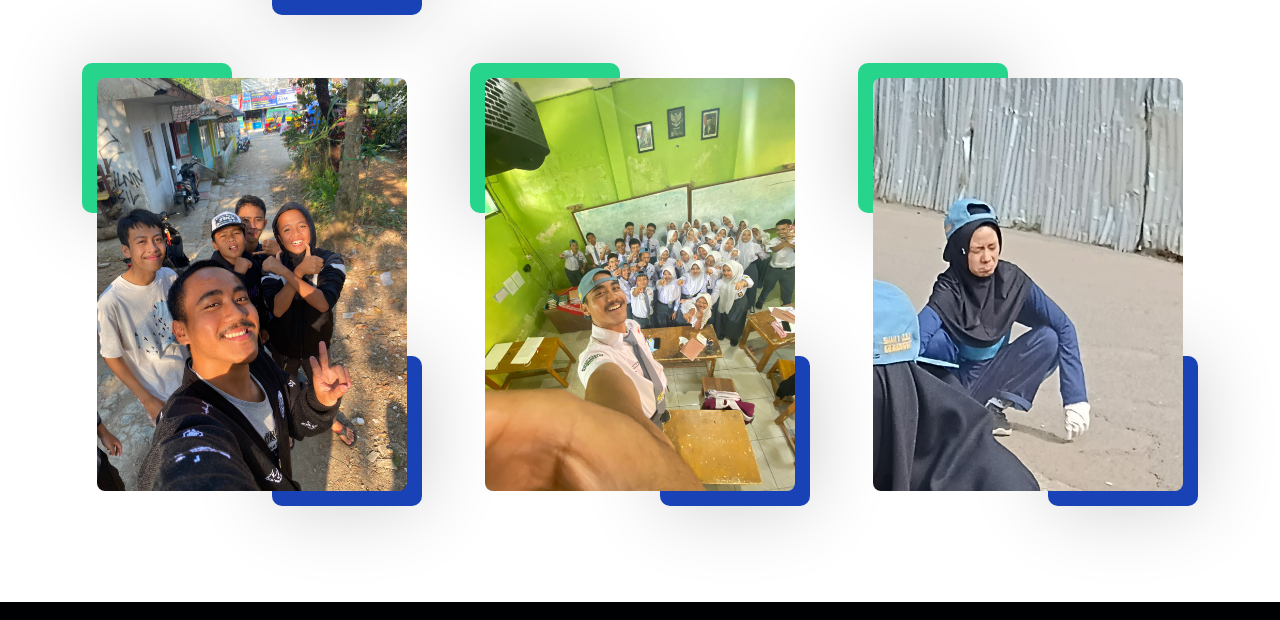
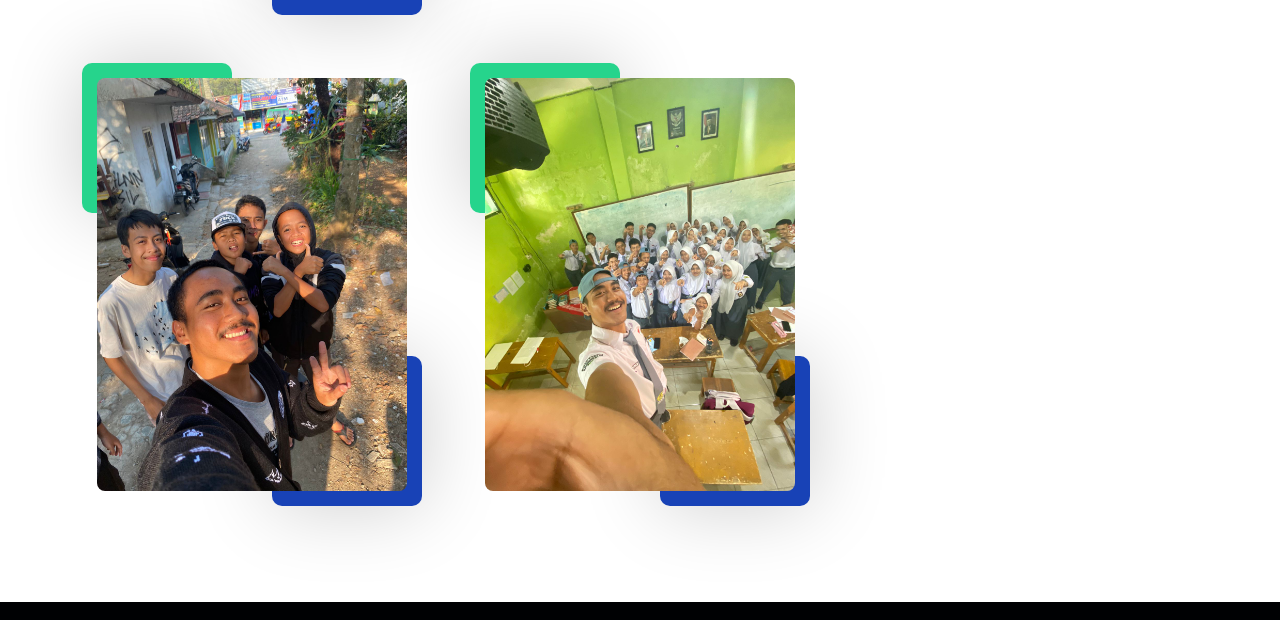
Before and after one commit to valekz200308/WebKalos, a plain HTML site: page project.html in a window 1280 px wide. Shown: the part 1837-2457 px from the top of the page. Drawn offline with nearby package versions, Linux system fonts and the light colour scheme.

Commit message:
Update project.html

```diff
--- a/project.html
+++ b/project.html
@@ -182,13 +182,6 @@
                             </div>
                         </div>
                     </div>
-                    <div class="col-md-6 col-lg-4 wow fadeIn" data-wow-delay=".5s">
-                        <div class="project-item">
-                            <div class="project-img">
-                                <img src="img/Kbakti-2.jpg" class="img-fluid w-100 rounded" alt="">
-                            </div>
-                        </div>
-                    </div>
                 </div>
             </div>
         </div>
```
